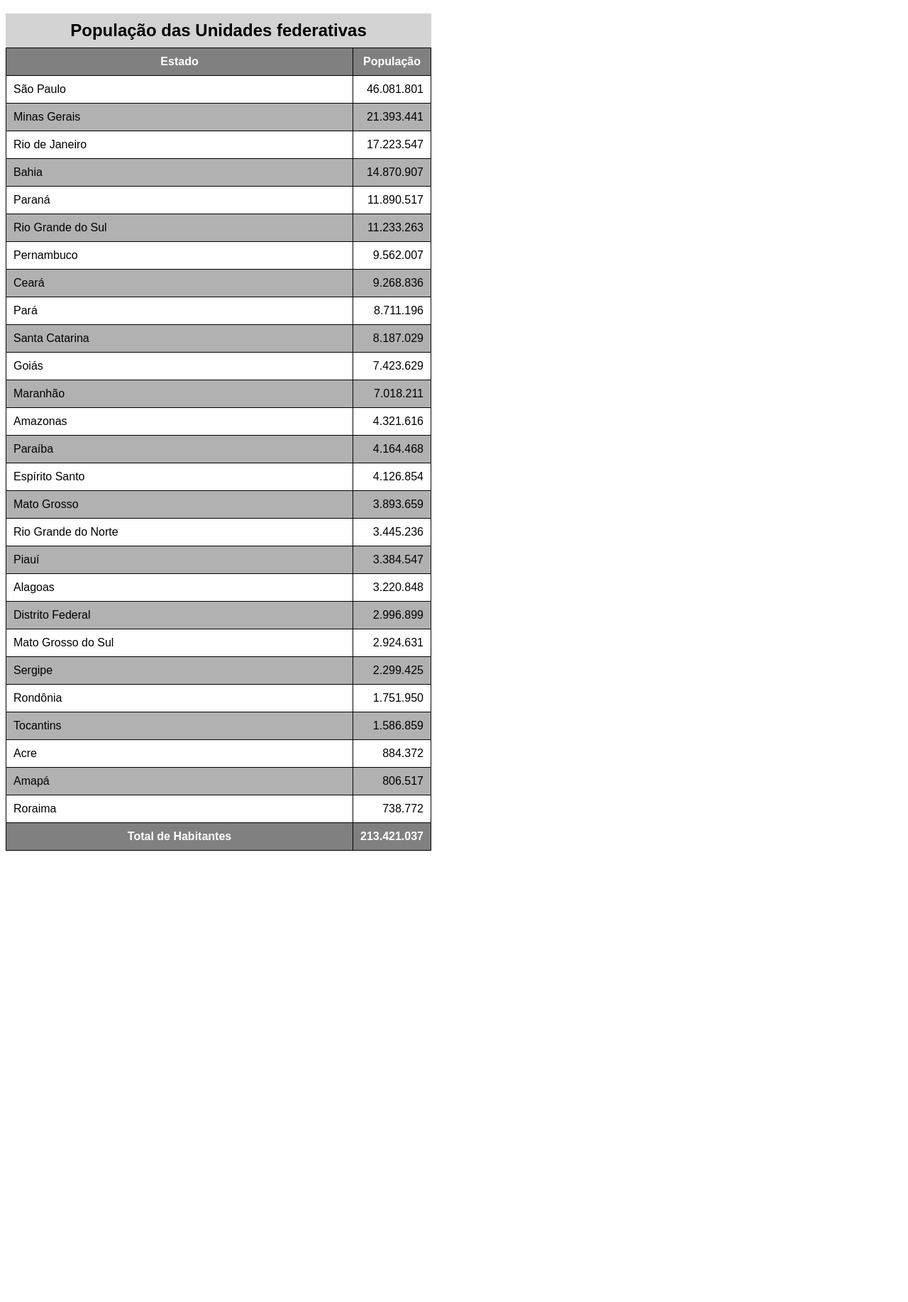
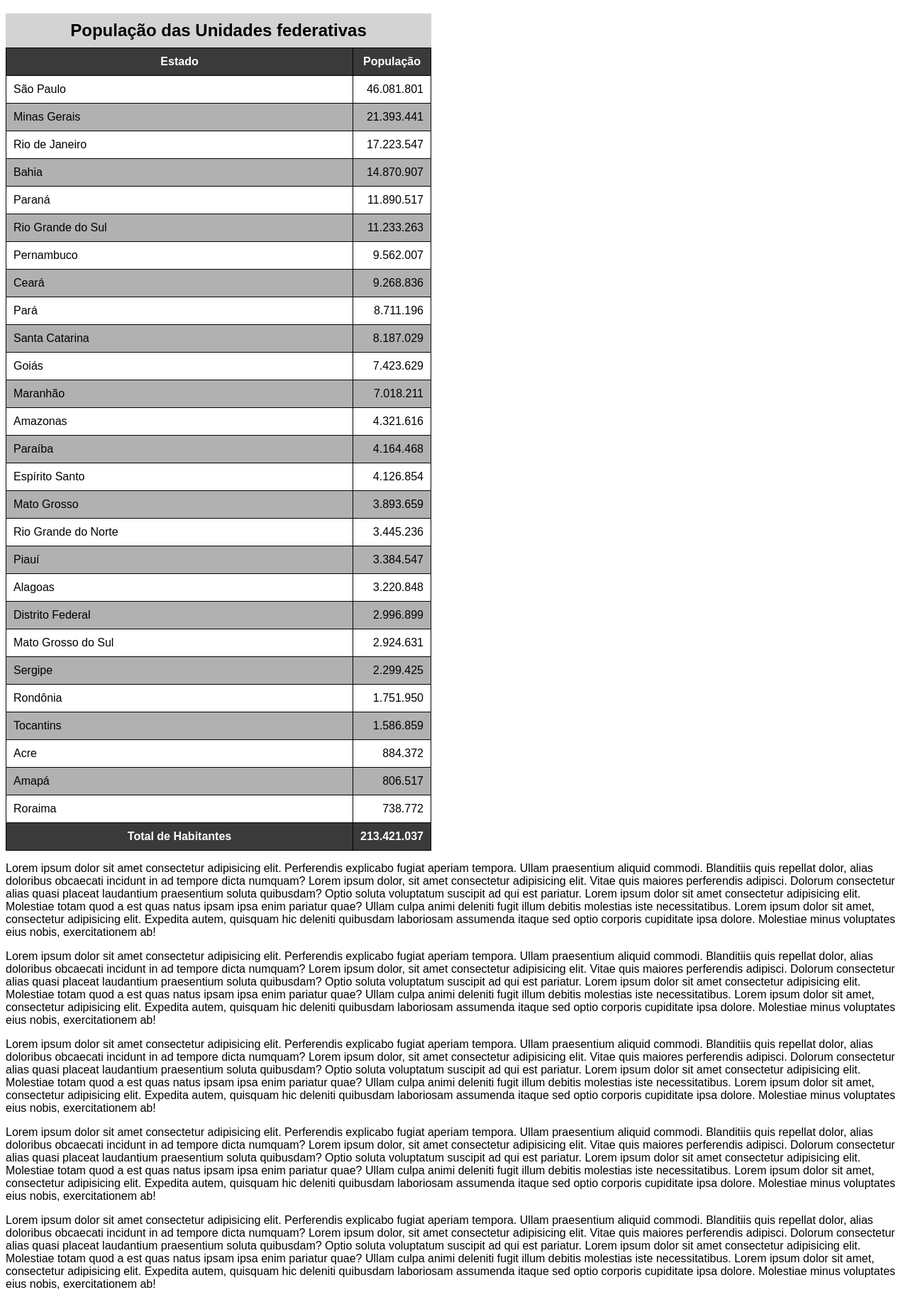
Before and after one commit to Dani-Dev934/HTML-CSS, a plain HTML site: page Exercícios/ex023/tabela002.html in a window 1280 px wide. Shown: the part 61-1896 px from the top of the page at 71% size. Before the commit the page ends 1268 px from the top, so only its background shows below. Drawn offline with Linux system fonts and the light colour scheme.

Commit message:
cabeçalho fixo adicionado

```diff
--- a/Exercícios/ex023/tabela002.html
+++ b/Exercícios/ex023/tabela002.html
@@ -22,7 +22,9 @@
         table{
             width: 600px;
             border-collapse: collapse;
+            position: relative;
         }
+
 
         td.num{
             text-align: right;
@@ -33,8 +35,14 @@
 
         }
         thead,tfoot{
-            background-color: gray;
+            background-color: rgb(58, 58, 58);
             color: white;
+        }
+         thead>tr>th{
+            position: sticky;
+            top: -1px;
+            background-color:  rgb(58, 58, 58);
+
         }
     </style>
 </head>
@@ -177,5 +185,10 @@
         </tfoot>
 
     </table>
+    <p>Lorem ipsum dolor sit amet consectetur adipisicing elit. Perferendis explicabo fugiat aperiam tempora. Ullam praesentium aliquid commodi. Blanditiis quis repellat dolor, alias doloribus obcaecati incidunt in ad tempore dicta numquam? Lorem ipsum dolor, sit amet consectetur adipisicing elit. Vitae quis maiores perferendis adipisci. Dolorum consectetur alias quasi placeat laudantium praesentium soluta quibusdam? Optio soluta voluptatum suscipit ad qui est pariatur. Lorem ipsum dolor sit amet consectetur adipisicing elit. Molestiae totam quod a est quas natus ipsam ipsa enim pariatur quae? Ullam culpa animi deleniti fugit illum debitis molestias iste necessitatibus. Lorem ipsum dolor sit amet, consectetur adipisicing elit. Expedita autem, quisquam hic deleniti quibusdam laboriosam assumenda itaque sed optio corporis cupiditate ipsa dolore. Molestiae minus voluptates eius nobis, exercitationem ab!</p>
+    <p>Lorem ipsum dolor sit amet consectetur adipisicing elit. Perferendis explicabo fugiat aperiam tempora. Ullam praesentium aliquid commodi. Blanditiis quis repellat dolor, alias doloribus obcaecati incidunt in ad tempore dicta numquam? Lorem ipsum dolor, sit amet consectetur adipisicing elit. Vitae quis maiores perferendis adipisci. Dolorum consectetur alias quasi placeat laudantium praesentium soluta quibusdam? Optio soluta voluptatum suscipit ad qui est pariatur. Lorem ipsum dolor sit amet consectetur adipisicing elit. Molestiae totam quod a est quas natus ipsam ipsa enim pariatur quae? Ullam culpa animi deleniti fugit illum debitis molestias iste necessitatibus. Lorem ipsum dolor sit amet, consectetur adipisicing elit. Expedita autem, quisquam hic deleniti quibusdam laboriosam assumenda itaque sed optio corporis cupiditate ipsa dolore. Molestiae minus voluptates eius nobis, exercitationem ab!</p>
+    <p>Lorem ipsum dolor sit amet consectetur adipisicing elit. Perferendis explicabo fugiat aperiam tempora. Ullam praesentium aliquid commodi. Blanditiis quis repellat dolor, alias doloribus obcaecati incidunt in ad tempore dicta numquam? Lorem ipsum dolor, sit amet consectetur adipisicing elit. Vitae quis maiores perferendis adipisci. Dolorum consectetur alias quasi placeat laudantium praesentium soluta quibusdam? Optio soluta voluptatum suscipit ad qui est pariatur. Lorem ipsum dolor sit amet consectetur adipisicing elit. Molestiae totam quod a est quas natus ipsam ipsa enim pariatur quae? Ullam culpa animi deleniti fugit illum debitis molestias iste necessitatibus. Lorem ipsum dolor sit amet, consectetur adipisicing elit. Expedita autem, quisquam hic deleniti quibusdam laboriosam assumenda itaque sed optio corporis cupiditate ipsa dolore. Molestiae minus voluptates eius nobis, exercitationem ab!</p>
+    <p>Lorem ipsum dolor sit amet consectetur adipisicing elit. Perferendis explicabo fugiat aperiam tempora. Ullam praesentium aliquid commodi. Blanditiis quis repellat dolor, alias doloribus obcaecati incidunt in ad tempore dicta numquam? Lorem ipsum dolor, sit amet consectetur adipisicing elit. Vitae quis maiores perferendis adipisci. Dolorum consectetur alias quasi placeat laudantium praesentium soluta quibusdam? Optio soluta voluptatum suscipit ad qui est pariatur. Lorem ipsum dolor sit amet consectetur adipisicing elit. Molestiae totam quod a est quas natus ipsam ipsa enim pariatur quae? Ullam culpa animi deleniti fugit illum debitis molestias iste necessitatibus. Lorem ipsum dolor sit amet, consectetur adipisicing elit. Expedita autem, quisquam hic deleniti quibusdam laboriosam assumenda itaque sed optio corporis cupiditate ipsa dolore. Molestiae minus voluptates eius nobis, exercitationem ab!</p>
+    <p>Lorem ipsum dolor sit amet consectetur adipisicing elit. Perferendis explicabo fugiat aperiam tempora. Ullam praesentium aliquid commodi. Blanditiis quis repellat dolor, alias doloribus obcaecati incidunt in ad tempore dicta numquam? Lorem ipsum dolor, sit amet consectetur adipisicing elit. Vitae quis maiores perferendis adipisci. Dolorum consectetur alias quasi placeat laudantium praesentium soluta quibusdam? Optio soluta voluptatum suscipit ad qui est pariatur. Lorem ipsum dolor sit amet consectetur adipisicing elit. Molestiae totam quod a est quas natus ipsam ipsa enim pariatur quae? Ullam culpa animi deleniti fugit illum debitis molestias iste necessitatibus. Lorem ipsum dolor sit amet, consectetur adipisicing elit. Expedita autem, quisquam hic deleniti quibusdam laboriosam assumenda itaque sed optio corporis cupiditate ipsa dolore. Molestiae minus voluptates eius nobis, exercitationem ab!</p>
 </body>
 </html>
```
